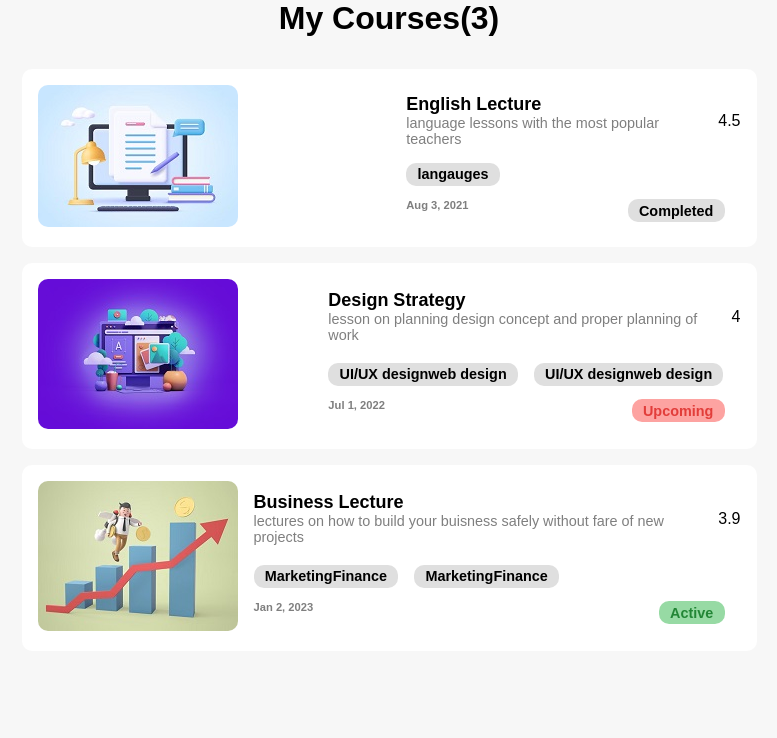
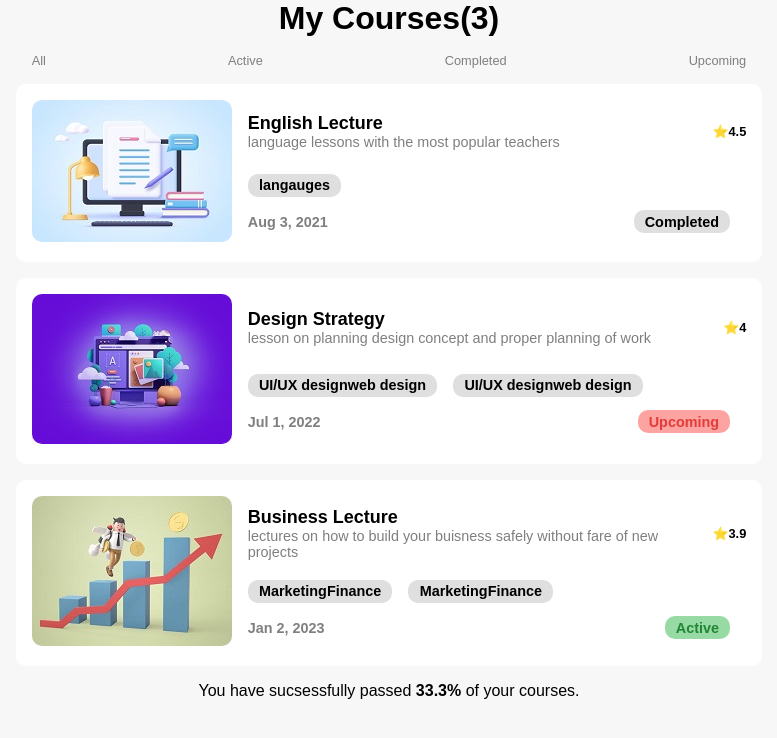
Before and after one commit to nahid-allahparast/courses-list-react, a React (Vite) app: page / in a window 1280 px wide. Shown: the top 738 px of the page, without its empty margins (251-1028 px from the left). Built offline with nearby package versions, Linux system fonts and the light colour scheme.

Commit message:
header & footer added

```diff
--- a/src/App.css
+++ b/src/App.css
@@ -6,11 +6,10 @@ h1 {
   display: flex;
   flex-direction: column;
   justify-content: space-around;
-  padding-top: 1rem;
 }
 .course-item {
   display: flex;
-  justify-content: space-between;
+  justify-content: space-around;
   background-color: #ffffff;
   border-radius: 10px;
   padding: 1rem;
@@ -26,6 +25,7 @@ h1 {
   display: flex;
   flex-direction: column;
   justify-content: space-around;
+  width: 100%;
   padding-left: 1rem;
 }
 .course-item__body {
@@ -39,6 +39,8 @@ h1 {
   justify-content: space-between;
 }
 .rate {
+  font-size: 0.8rem;
+  font-weight: 600;
   width: 10%;
   text-align: right;
 }
@@ -53,10 +55,23 @@ h1 {
 .caption {
   display: flex;
   justify-content: space-between;
+  align-items: center;
   padding-top: 1rem;
 }
 .date {
-  font-size: 0.7rem;
+  font-size: 0.9rem;
   color: #7f7f7f;
   font-weight: bold;
 }
+.course-status {
+  padding: 1rem 1rem 0 1rem;
+  display: flex;
+  justify-content: space-between;
+  color: #7f7f7f;
+  font-size: 0.8rem;
+}
+.footer {
+  display: flex;
+  justify-content: center;
+  padding: 1rem;
+}
--- a/src/App.jsx
+++ b/src/App.jsx
@@ -1,12 +1,14 @@
 import "./App.css";
 import CourseList from "./components/CourseList";
-
+import Footer from "./components/Footer";
+import Header from "./components/Header";
 
 const App = () => {
   return (
     <div>
-      <h1>My Courses(3)</h1>
+      <Header />
       <CourseList />
+      <Footer/>
     </div>
   );
 };
--- a/src/components/CourseCard.jsx
+++ b/src/components/CourseCard.jsx
@@ -25,12 +25,17 @@ const CourseCardBody = ({ course }) => {
         <p className="title">{course.title}</p>
         <p className="desc">{course.description}</p>
       </div>
-      <span className="rate">{course.rate}</span>
+      <span className="rate">⭐{course.rate}</span>
     </div>
   );
 };
 
 const CourseCardFooter = ({ course }) => {
+  const startedAt = new Date(course.start).toLocaleDateString("en-US", {
+    year: "numeric",
+    month: "short",
+    day: "numeric",
+  });
   return (
     <div className="course-item__footer">
       <div className="tags">
@@ -41,13 +46,7 @@ const CourseCardFooter = ({ course }) => {
         ))}
       </div>
       <div className="caption">
-        <div className="date">
-          {new Date(course.start).toLocaleDateString("en-US", {
-            year: "numeric",
-            month: "short",
-            day: "numeric",
-          })}
-        </div>
+        <div className="date">{startedAt}</div>
         <span
           className={`badge ${
             course.status === "Active"
--- /dev/null
+++ b/src/components/Footer.jsx
@@ -0,0 +1,11 @@
+const Footer = () => {
+  return (
+    <div className="footer">
+      <p>
+        You have sucsessfully passed <strong>33.3%</strong> of your courses.
+      </p>
+    </div>
+  );
+};
+
+export default Footer;
--- /dev/null
+++ b/src/components/Header.jsx
@@ -0,0 +1,15 @@
+const status = ["All", "Active", "Completed", "Upcoming"];
+const Header = () => {
+  return (
+    <div>
+      <h1>My Courses(3)</h1>
+      <div className="course-status">
+        {status.map((s) => (
+          <div>{s}</div>
+        ))}
+      </div>
+    </div>
+  );
+};
+
+export default Header;
```
